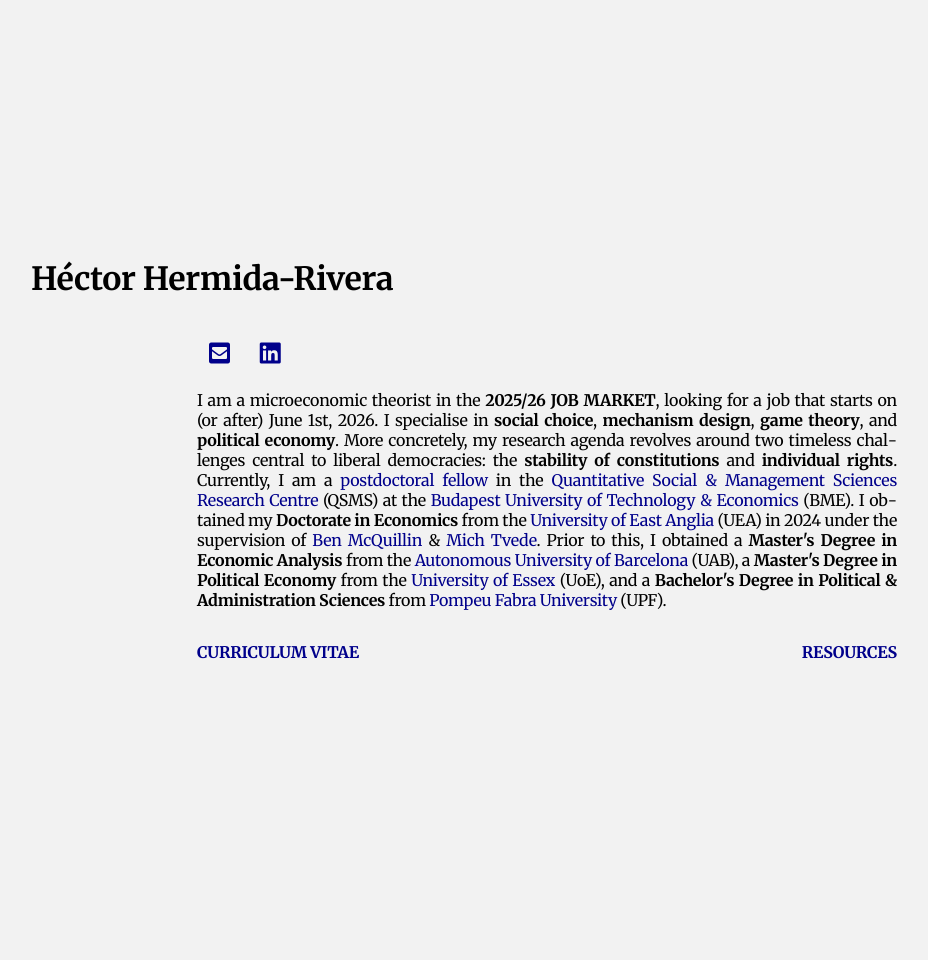
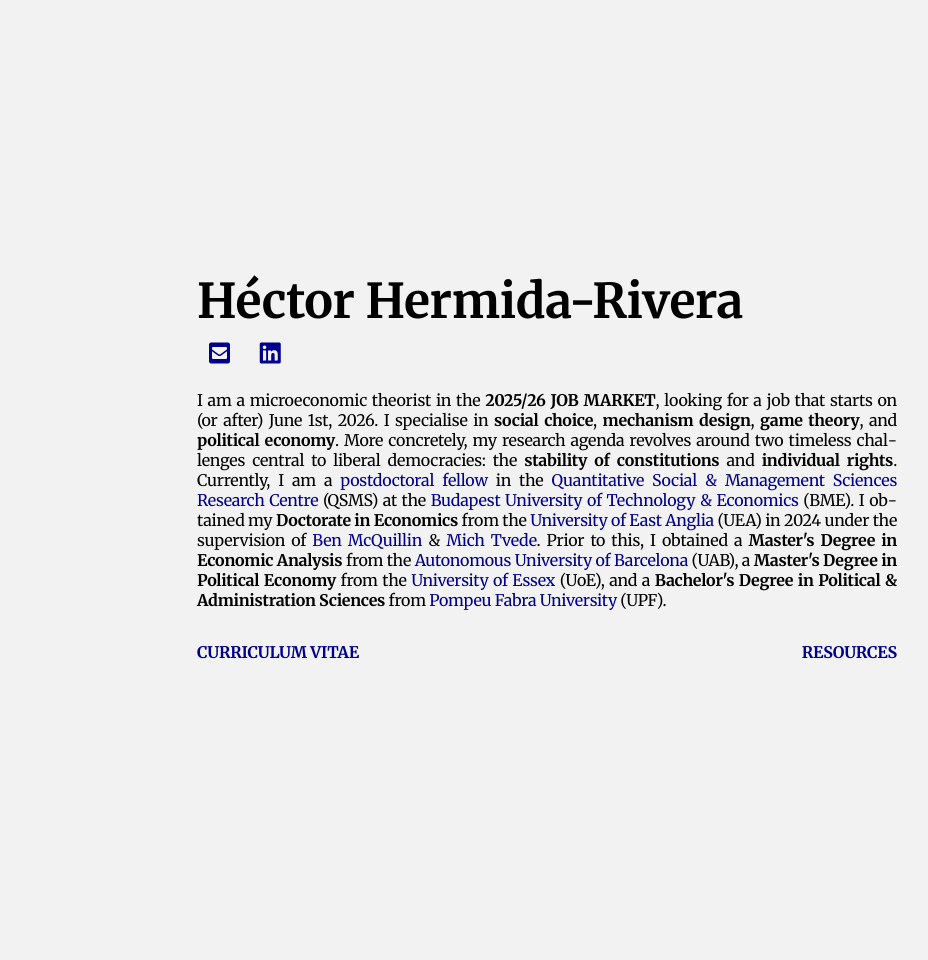
Before and after one commit to HectorHermidaRivera/hectorhermidarivera.github.io, a Jekyll site: the page built from index.md, in a window 1280 px wide. Shown: the whole page, without its empty margins (151-1079 px from the left). Built offline with Jekyll 4.4.1, drawn with Linux system fonts in a browser that asks for light colours; a style sheet for code colours, icons or effects is not loaded.

Commit message:
Update index.md

```diff
--- a/index.md
+++ b/index.md
@@ -14,7 +14,9 @@ title: Héctor Hermida-Rivera
 ">
 
   <!-- PAGE TITLE -->
-  <h1 style="margin-bottom:1em;">Héctor <strong>Hermida-Rivera</strong></h1>
+<h1 style="margin-bottom:0em; font-size:3em; padding-left:166px;">
+  Héctor <strong>Hermida-Rivera</strong>
+</h1>
 
   <!-- ICONS ROW: LEFT-ALIGNED -->
   <div class="icon-row" style="margin-bottom:1.5em;">
```
